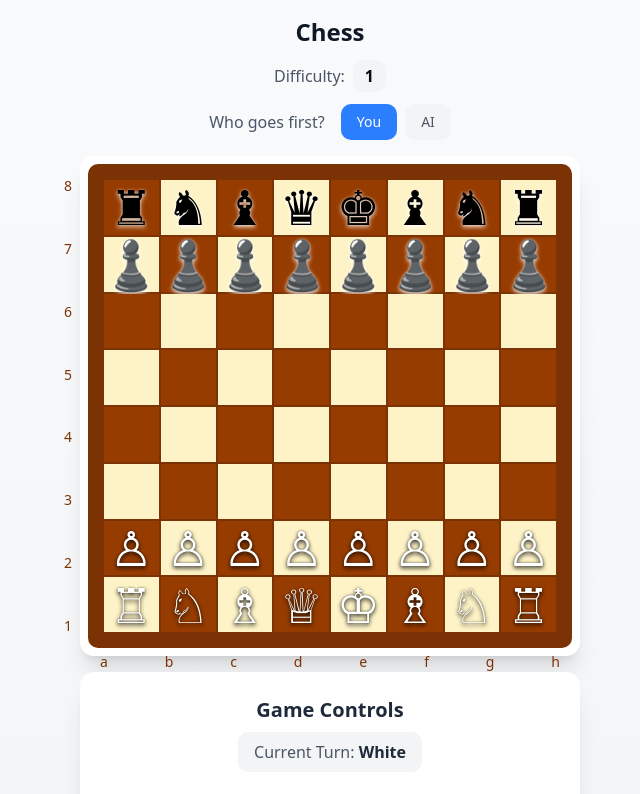
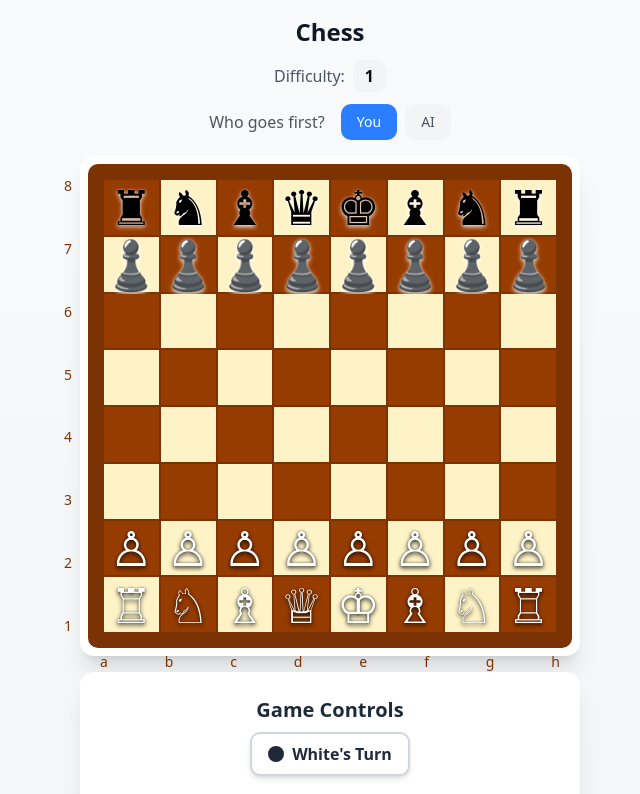
Before and after one commit to ByteCrister/AI-Games-CSE-412, a Next.js app in the folder ai-games/: page /chess/1 in a window 1280 px wide. Shown: the top 794 px of the page, without its empty margins (310-950 px from the left). Built offline with nearby package versions, Linux system fonts and the light colour scheme.

Commit message:
fixed chess game logic

```diff
--- a/ai-games/src/components/chess/AI.ts
+++ b/ai-games/src/components/chess/AI.ts
@@ -188,7 +188,12 @@ function minimax(
 }
 
 export function getAIMove(gameState: GameState, difficulty: AIDifficulty): Move {
-  const moves = getAllLegalMoves(gameState, 'black');
+  const aiColor = gameState.currentTurn;
+  const moves = getAllLegalMoves(gameState, aiColor);
+
+  if (moves.length === 0) {
+    throw new Error('No valid moves available for AI');
+  }
 
   switch (difficulty) {
     case 'easy': {
@@ -203,7 +208,7 @@ export function getAIMove(gameState: GameState, difficulty: AIDifficulty): Move
 
       for (const move of moves) {
         const newState = makeMove(move.from, move.to, gameState);
-        const score = -evaluatePosition(newState);
+        const score = aiColor === 'white' ? evaluatePosition(newState) : -evaluatePosition(newState);
         if (score > bestScore) {
           bestScore = score;
           bestMove = move;
@@ -215,7 +220,7 @@ export function getAIMove(gameState: GameState, difficulty: AIDifficulty): Move
     case 'hard': {
       // Minimax with alpha-beta pruning
       // eslint-disable-next-line @typescript-eslint/no-unused-vars
-      const [_, bestMove] = minimax(gameState, 3, -Infinity, Infinity, false);
+      const [_, bestMove] = minimax(gameState, 3, -Infinity, Infinity, aiColor === 'white');
       return bestMove || moves[0];
     }
 
--- a/ai-games/src/components/chess/ChessGame.tsx
+++ b/ai-games/src/components/chess/ChessGame.tsx
@@ -1,6 +1,6 @@
 "use client";
 
-import { useState } from 'react';
+import { useState, useEffect } from 'react';
 import { motion } from 'framer-motion';
 import { ChessBoard } from '@/components/chess/ChessBoard';
 import { GameControls } from '@/components/chess/GameControls';
@@ -24,11 +24,22 @@ export default function ChessGame() {
     handleResign,
   } = useChessGame(difficulty, turnOrder);
 
+  // Effect to handle turn order changes
+  useEffect(() => {
+    setIsBoardRotated(turnOrder === 'ai');
+    handleRestart();
+  }, [turnOrder, handleRestart]);
+
   const handleTurnOrderChange = (newTurnOrder: TurnOrder) => {
     setTurnOrder(newTurnOrder);
-    setIsBoardRotated(newTurnOrder === 'ai');
-    handleRestart(); // Restart the game when turn order changes
   };
+
+  // Determine the current player's color and game state
+  const playerColor = turnOrder === 'player' ? 'white' : 'black';
+  const isGameOver = gameState.isCheckmate || gameState.isResigned;
+  const winner = gameState.isCheckmate
+    ? (gameState.currentTurn === 'white' ? 'black' : 'white')
+    : (gameState.isResigned ? (playerColor === 'white' ? 'black' : 'white') : null);
 
   return (
     <div className="min-h-screen bg-gradient-to-b from-gray-50 to-gray-100 py-4">
@@ -56,6 +67,7 @@ export default function ChessGame() {
                     ? 'bg-blue-500 text-white'
                     : 'bg-gray-100 text-gray-600 hover:bg-gray-200'
                     }`}
+                  disabled={isGameOver}
                 >
                   You
                 </Button>
@@ -65,6 +77,7 @@ export default function ChessGame() {
                     ? 'bg-blue-500 text-white'
                     : 'bg-gray-100 text-gray-600 hover:bg-gray-200'
                     }`}
+                  disabled={isGameOver}
                 >
                   AI
                 </Button>
@@ -98,13 +111,14 @@ export default function ChessGame() {
               onUndo={handleUndo}
               onResign={handleResign}
               isRotated={isBoardRotated}
+              isCheck={gameState.isCheck}
             />
           </motion.div>
         </div>
 
         <GameOverModal
-          isOpen={gameState.isCheckmate || gameState.isResigned}
-          winner={gameState.currentTurn === 'white' ? 'black' : 'white'}
+          isOpen={isGameOver}
+          winner={winner}
           onRestart={handleRestart}
         />
       </div>
--- a/ai-games/src/components/chess/GameControls.tsx
+++ b/ai-games/src/components/chess/GameControls.tsx
@@ -2,7 +2,7 @@
 
 import { motion } from 'framer-motion';
 import { Button } from '@/components/ui/button';
-import { RotateCcw, Undo2, Flag } from 'lucide-react';
+import { RotateCcw, Undo2, Flag, AlertTriangle } from 'lucide-react';
 
 interface GameControlsProps {
   currentTurn: 'white' | 'black';
@@ -10,6 +10,7 @@ interface GameControlsProps {
   onUndo: () => void;
   onResign: () => void;
   isRotated: boolean;
+  isCheck?: boolean;
 }
 
 export function GameControls({
@@ -18,6 +19,7 @@ export function GameControls({
   onUndo,
   onResign,
   isRotated,
+  isCheck = false,
 }: GameControlsProps) {
   return (
     <motion.div
@@ -28,11 +30,31 @@ export function GameControls({
     >
       <div className="text-center">
         <h2 className="text-xl font-semibold text-gray-800 mb-2">Game Controls</h2>
-        <div className="inline-block px-4 py-2 rounded-lg bg-gray-100">
-          <span className="text-gray-600">Current Turn: </span>
-          <span className={`font-bold ${currentTurn === 'white' ? 'text-gray-800' : 'text-gray-400'}`}>
-            {currentTurn === 'white' ? 'White' : 'Black'}
-          </span>
+        <div className="flex flex-col items-center gap-2">
+          <div className={`inline-flex items-center px-4 py-2 rounded-lg ${
+            currentTurn === 'white' ? 'bg-white' : 'bg-gray-800'
+          } border-2 ${
+            currentTurn === 'white' ? 'border-gray-300' : 'border-gray-600'
+          } shadow-md`}>
+            <div className={`w-4 h-4 rounded-full mr-2 ${
+              currentTurn === 'white' ? 'bg-gray-800' : 'bg-white'
+            }`} />
+            <span className={`font-bold ${
+              currentTurn === 'white' ? 'text-gray-800' : 'text-white'
+            }`}>
+              {currentTurn === 'white' ? 'White' : 'Black'}&apos;s Turn
+            </span>
+          </div>
+          {isCheck && (
+            <motion.div
+              initial={{ opacity: 0, scale: 0.9 }}
+              animate={{ opacity: 1, scale: 1 }}
+              className="inline-flex items-center px-4 py-2 rounded-lg bg-red-100 text-red-700 font-semibold"
+            >
+              <AlertTriangle className="w-4 h-4 mr-2" />
+              Check!
+            </motion.div>
+          )}
         </div>
       </div>
 
--- a/ai-games/src/components/chess/useChessGame.ts
+++ b/ai-games/src/components/chess/useChessGame.ts
@@ -90,6 +90,16 @@ function makeMoveOnBoard(
   return newBoard;
 }
 
+function isKingKilled(board: Record<Square, Piece | null>, color: PieceColor): boolean {
+  // Check if the king of the given color exists on the board
+  for (const piece of Object.values(board)) {
+    if (piece?.type === 'king' && piece.color === color) {
+      return false; // King is still alive
+    }
+  }
+  return true; // King is not found, meaning it was killed
+}
+
 export function useChessGame(difficulty: AIDifficulty = 'medium', turnOrder: TurnOrder = 'player') {
   const [gameState, setGameState] = useState<GameState>(() => ({
     board: initializeBoard(),
@@ -107,6 +117,7 @@ export function useChessGame(difficulty: AIDifficulty = 'medium', turnOrder: Tur
     if (turnOrder === 'ai' && gameState.currentTurn === 'white' && gameState.moveHistory.length === 0) {
       setTimeout(() => {
         setGameState(prev => {
+          try {
             const aiMove = getAIMove(prev, difficulty);
             if (aiMove) {
               const newBoard = makeMoveOnBoard(prev.board, aiMove.from, aiMove.to);
@@ -117,6 +128,18 @@ export function useChessGame(difficulty: AIDifficulty = 'medium', turnOrder: Tur
                 moveHistory: [...prev.moveHistory, aiMove],
               };
 
+              // Check if a king was killed
+              const isWhiteKingKilled = isKingKilled(newBoard, 'white');
+              const isBlackKingKilled = isKingKilled(newBoard, 'black');
+
+              if (isWhiteKingKilled || isBlackKingKilled) {
+                return {
+                  ...newState,
+                  isCheckmate: true,
+                  isCheck: true,
+                };
+              }
+
               const isInCheckState = isInCheck(newState, newState.currentTurn);
               const isCheckmateState = isInCheckState && isCheckmate(newState, newState.currentTurn);
 
@@ -125,6 +148,9 @@ export function useChessGame(difficulty: AIDifficulty = 'medium', turnOrder: Tur
                 isCheck: isInCheckState,
                 isCheckmate: isCheckmateState,
               };
+            }
+          } catch (error) {
+            console.error('Error making AI move:', error);
           }
           return prev;
         });
@@ -138,7 +164,8 @@ export function useChessGame(difficulty: AIDifficulty = 'medium', turnOrder: Tur
       const isPlayerTurn = (turnOrder === 'player' && prevState.currentTurn === 'white') ||
         (turnOrder === 'ai' && prevState.currentTurn === 'black');
 
-      if (!isPlayerTurn) {
+      // Prevent any moves if the game is over
+      if (!isPlayerTurn || prevState.isCheckmate || prevState.isResigned) {
         return prevState;
       }
 
@@ -166,6 +193,18 @@ export function useChessGame(difficulty: AIDifficulty = 'medium', turnOrder: Tur
             moveHistory: [...prevState.moveHistory, validMove],
           };
 
+          // Check if a king was killed
+          const isWhiteKingKilled = isKingKilled(newBoard, 'white');
+          const isBlackKingKilled = isKingKilled(newBoard, 'black');
+
+          if (isWhiteKingKilled || isBlackKingKilled) {
+            return {
+              ...newState,
+              isCheckmate: true,
+              isCheck: true,
+            };
+          }
+
           const isInCheckState = isInCheck(newState, newState.currentTurn);
           const isCheckmateState = isInCheckState && isCheckmate(newState, newState.currentTurn);
 
@@ -175,13 +214,14 @@ export function useChessGame(difficulty: AIDifficulty = 'medium', turnOrder: Tur
             isCheckmate: isCheckmateState,
           };
 
-          // If it's AI's turn after player's move, make AI move
+          // If it's AI's turn after player's move and the game isn't over, make AI move
           const isAITurn = (turnOrder === 'player' && updatedState.currentTurn === 'black') ||
             (turnOrder === 'ai' && updatedState.currentTurn === 'white');
 
-          if (isAITurn) {
+          if (isAITurn && !updatedState.isCheckmate && !updatedState.isResigned) {
             setTimeout(() => {
               setGameState(prev => {
+                try {
                   const aiMove = getAIMove(prev, difficulty);
                   if (aiMove) {
                     const aiBoard = makeMoveOnBoard(prev.board, aiMove.from, aiMove.to);
@@ -192,6 +232,18 @@ export function useChessGame(difficulty: AIDifficulty = 'medium', turnOrder: Tur
                       moveHistory: [...prev.moveHistory, aiMove],
                     };
 
+                    // Check if a king was killed
+                    const isWhiteKingKilled = isKingKilled(aiBoard, 'white');
+                    const isBlackKingKilled = isKingKilled(aiBoard, 'black');
+
+                    if (isWhiteKingKilled || isBlackKingKilled) {
+                      return {
+                        ...aiState,
+                        isCheckmate: true,
+                        isCheck: true,
+                      };
+                    }
+
                     const aiInCheck = isInCheck(aiState, aiState.currentTurn);
                     const aiCheckmate = aiInCheck && isCheckmate(aiState, aiState.currentTurn);
 
@@ -200,6 +252,9 @@ export function useChessGame(difficulty: AIDifficulty = 'medium', turnOrder: Tur
                       isCheck: aiInCheck,
                       isCheckmate: aiCheckmate,
                     };
+                  }
+                } catch (error) {
+                  console.error('Error making AI move:', error);
                 }
                 return prev;
               });
```
Also changed, not shown: ai-games/src/components/chess/ChessDifficulty.tsx (+3 -61 lines), ai-games/src/components/chess/GameOverModal.tsx (+22 -11 lines). Lines whose indentation alone changed are shown as unchanged.
